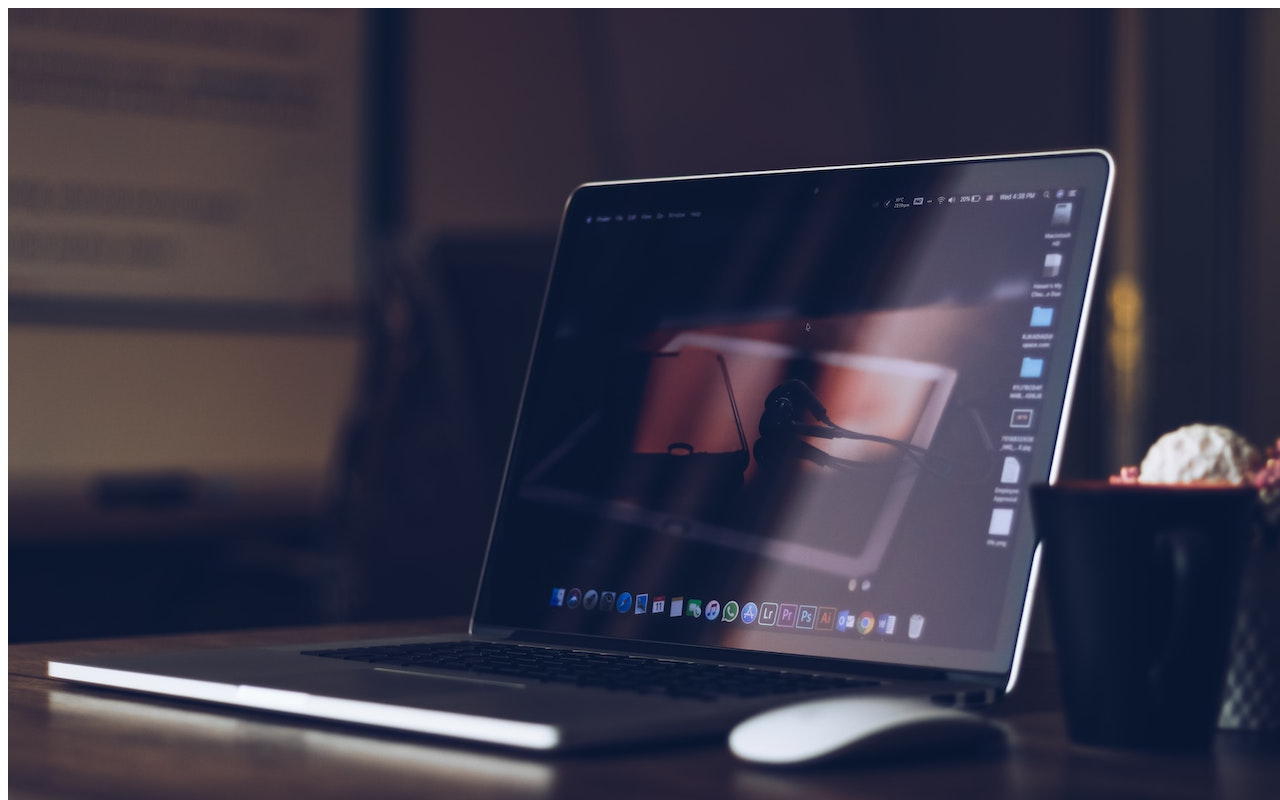
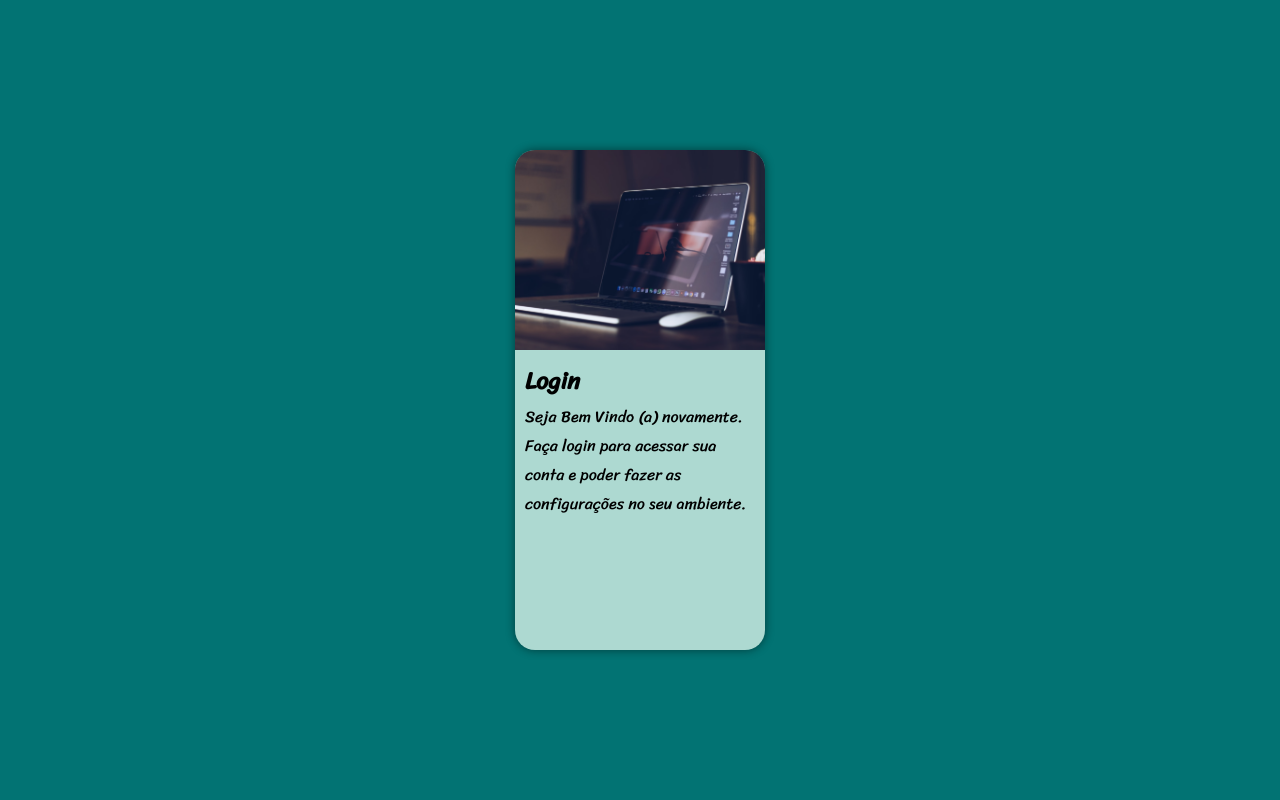
Before and after one commit to jotapsampaio/projeto-login, a plain HTML site: page index.html in a window 1280 px wide. Shown: the top 800 px of the page. Drawn offline with Linux system fonts and the light colour scheme.

Commit message:
estilos do projeto

```diff
--- a/css/style.css
+++ b/css/style.css
@@ -1,4 +1,6 @@
 @charset "UTF-8";
+@import url('https://fonts.googleapis.com/css2?family=Sriracha&display=swap');
+
 
 /* Paleta de cores
 - azul: #027373;
@@ -8,4 +10,52 @@
 - preto: #0D0D0D;
 */
 
-/* fazer variavéis para as cores e determinar cada cor para cada lugar especifico. */
+:root {
+    --background-body: #027373;
+    --background-section: #ADD9D1;
+    --fonte-geral: 'Sriracha', cursive;
+}
+
+* {
+    margin: 0px;
+    padding: 0px;
+    box-sizing: border-box;
+    font-family: var(--fonte-geral);
+}
+
+html, body {
+    background-color: var(--background-body);
+    height: 100vh;
+    width: 100vw;
+}
+
+main {
+    position: relative;
+    height: 100vh;
+    width: 100vw;
+}
+
+#login {
+    position: absolute;
+    top: 50%;
+    left: 50%;
+    transform: translate(-50%, -50%);
+    background-color: var(--background-section);
+    overflow: hidden;
+    width: 250px;
+    height: 500px;
+    border-radius: 20px;
+    box-shadow: 0px 0px 10px rgba(0, 0, 0, 0.473);
+}
+
+#login #imagem {
+    display: block;
+    background: var(--background-body) url(../images/back-login.jpg) center center no-repeat;
+    background-size: cover;
+    height: 200px;
+}
+
+#login #formulario {
+    display: block;
+    padding: 10px;
+}
--- a/index.html
+++ b/index.html
@@ -11,7 +11,7 @@
     <main>
         <section id="login">
             <div id="imagem">
-                <img src="images/back-login.jpg" alt="Imagem de fundo">
+                <!-- Imagem de fundo do login -->
             </div>
             <div id="formulario">
                 <h1>Login</h1>
```
